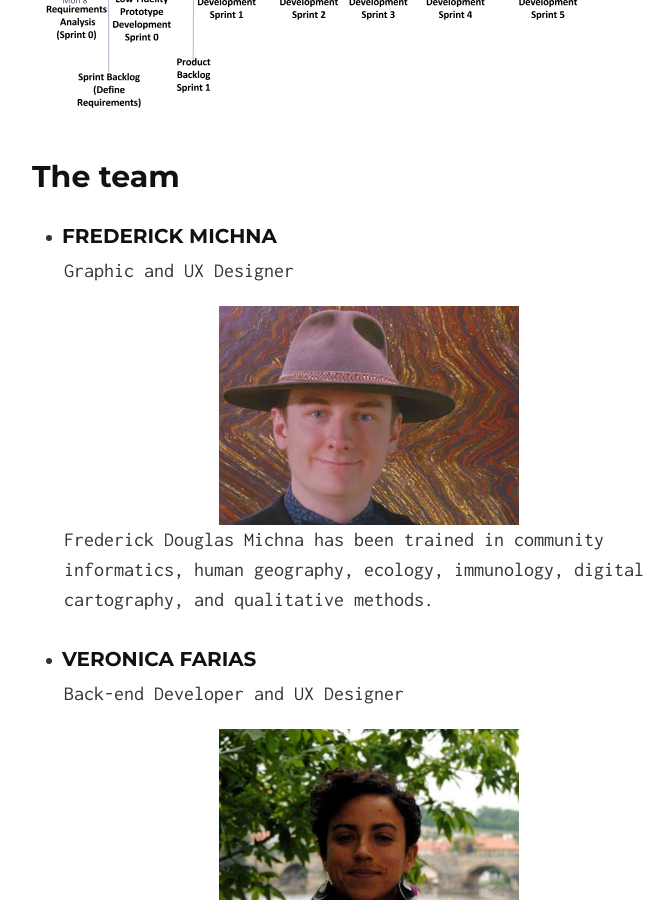
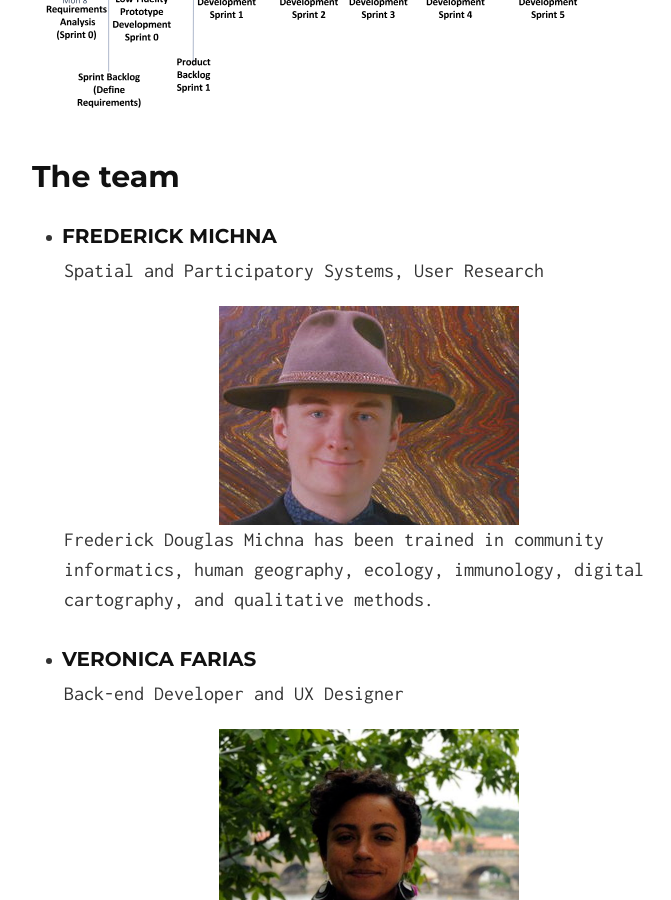
Before and after one commit to CodeforAustralia/biodiversity, a Jekyll site: the page built from index.md, in a window 1280 px wide and 900 px high, scrolled down 1764 px. Shown: the whole window, without its empty margins (286-957 px from the left). Built offline with Jekyll 4.4.1, drawn with Linux system fonts in a browser that asks for light colours.

Commit message:
updatd Fred's profile

```diff
--- a/_layouts/default.html
+++ b/_layouts/default.html
@@ -17,13 +17,13 @@
         <img class="logo" id="CFAlogo" src="{{ site.baseurl }}/assets/CFA_logo.svg" alt="Code for Australia logo">
         <img class="logo" id="DELWPlogo" src="{{ site.baseurl }}/assets/DELWP.png" alt="DELWP logo">
       </div>
-    <nav>
+  <nav>
         <ul>
           <li><a href="{{ site.baseurl }}/blog.html">blog</a></li>
           <li><a href="{{ site.baseurl }}/#the-challenge">challenge</a></li>
           <li><a href="{{ site.baseurl }}/#the-team">team</a></li>
         </ul>
-    </nav>
+  </nav>
   </div>
   <div class="container">
     <h1><a href="{{ site.baseurl }}">{{ site.tag_text }}</a></h1>
@@ -32,4 +32,11 @@
   </div>
 {% include scripts.html %}
 </body>
+<footer>
+  <div class="logo">
+        <img class="logo" id="PVlogo" src="{{ site.baseurl }}/assets/PV_logo.svg" alt="parks victoria logo">
+        <img class="logo" id="CFAlogo" src="{{ site.baseurl }}/assets/CFA_logo.svg" alt="Code for Australia logo">
+        <img class="logo" id="DELWPlogo" src="{{ site.baseurl }}/assets/DELWP.png" alt="DELWP logo">
+  </div>
+</footer>>
 </html>
--- a/index.md
+++ b/index.md
@@ -23,7 +23,7 @@ Get australia observing biodivertisty to know and love it.
 ## The team
 
 *   ### Frederick Michna
-    Graphic and UX Designer
+    Spatial and Participatory Systems, User Research
     {: .job-title}
 
     ![Frederick Michna]({{ site.baseurl }}/assets/FredBioPic.jpeg)
```
